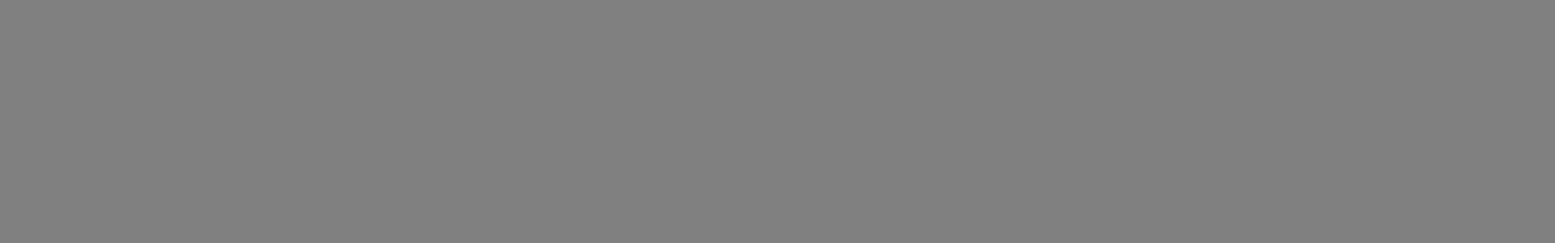
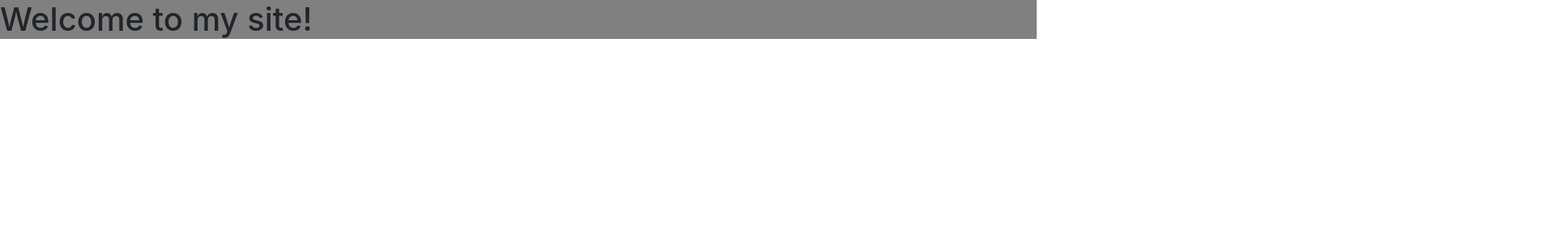
Before and after one commit to Milo123459/salvage-official, a React (Create React App) app: page / in a window 1280 px wide. Shown: the top 300 px of the page at 81% size, 1920 px wide, since content can reach past the window. Built offline with nearby package versions, Linux system fonts and the light colour scheme.

Commit message:
New update

```diff
--- a/src/App.css
+++ b/src/App.css
@@ -1,4 +1,4 @@
 .App{
   background-color: gray;
-  padding: 100% 100% 100% 100%
+  size: 100%
 }
```
